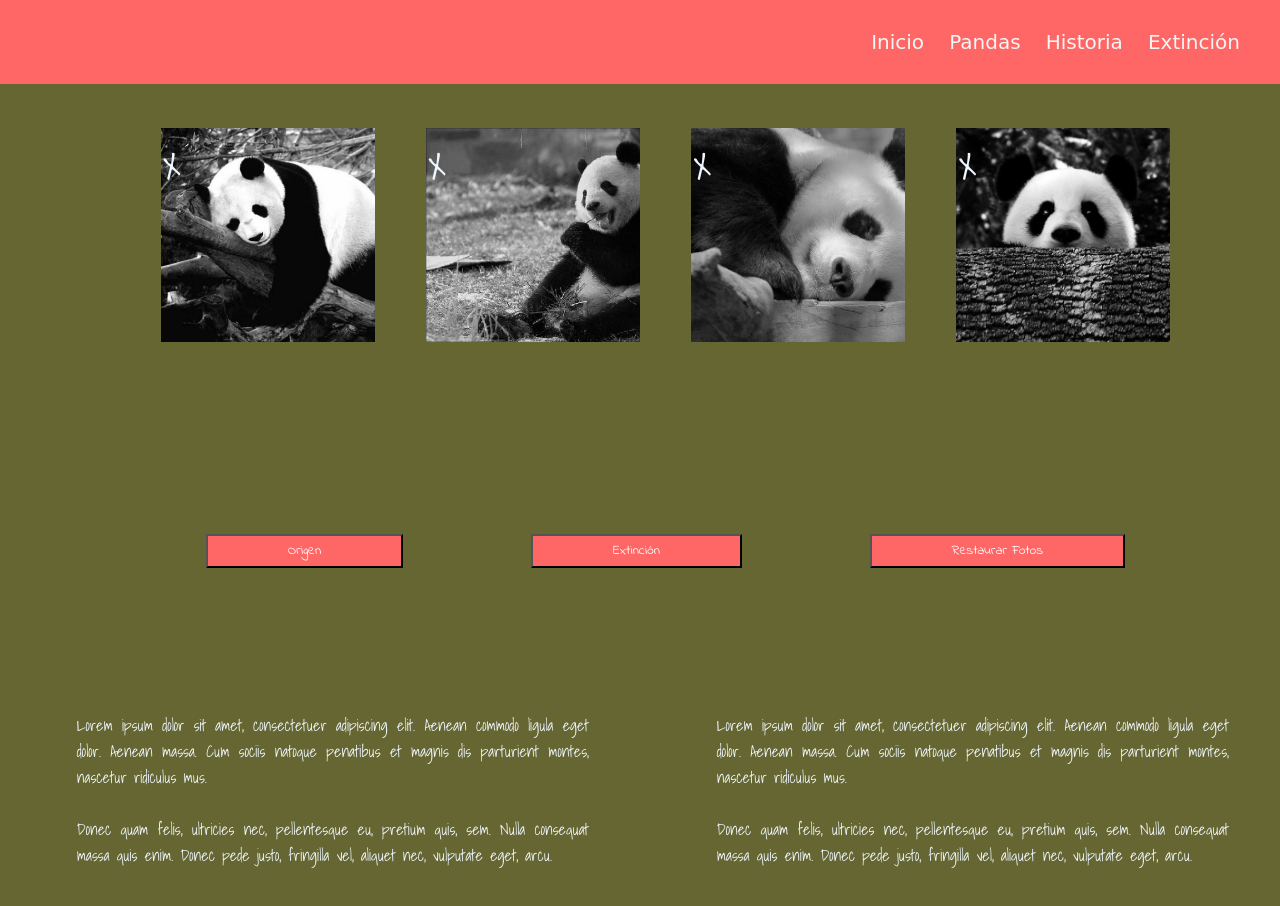
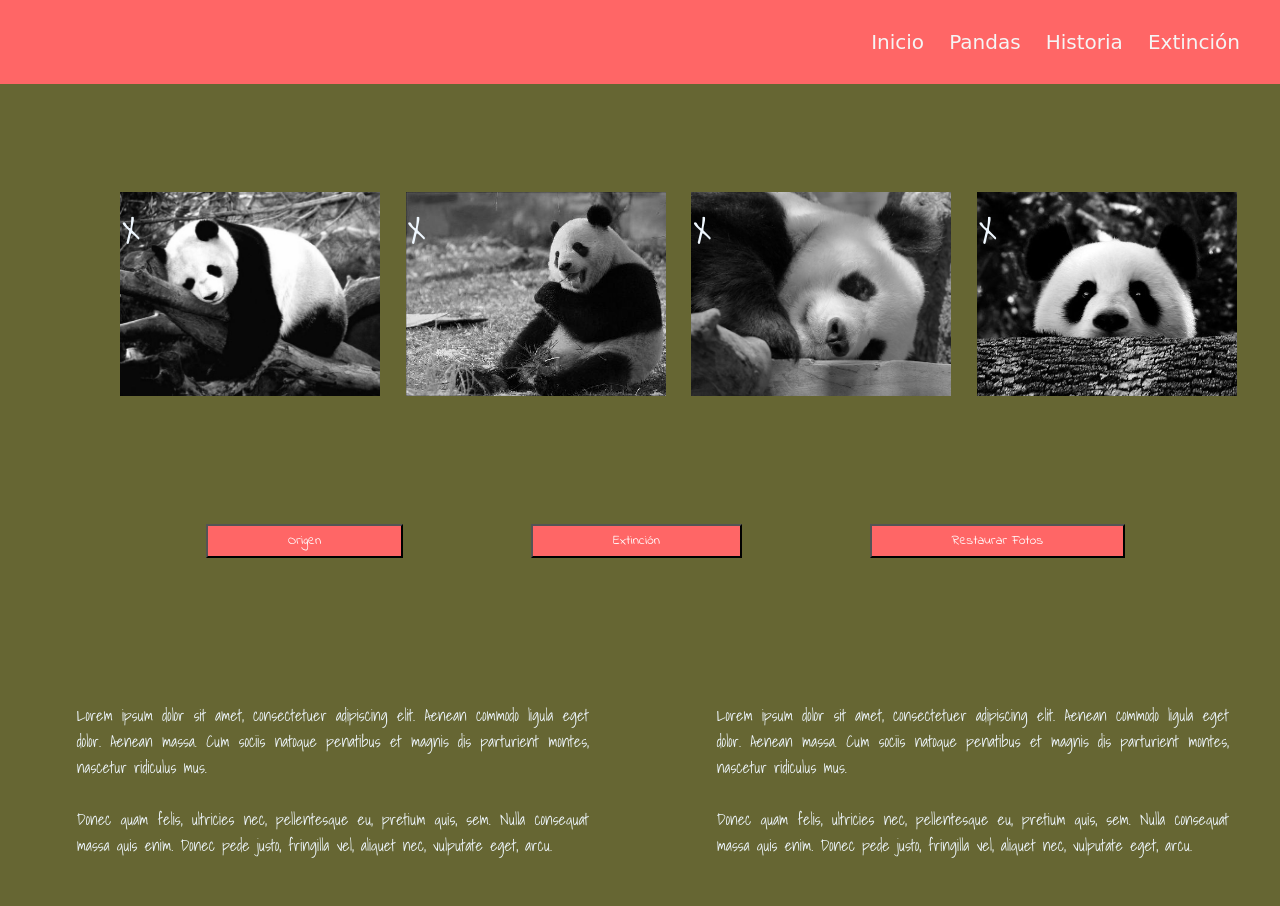
Before and after one commit to Nallelyht/flexbox-panda, a plain HTML site: page index.html in a window 1280 px wide. Shown: the top 906 px of the page. Drawn offline with Linux system fonts and the light colour scheme; a web font is replaced by a local one.

Commit message:
tabulacion y comentarios

```diff
--- a/assets/css/style.css
+++ b/assets/css/style.css
@@ -4,7 +4,6 @@ body{
 	background-color: #666633;
 	font-family: 'Shadows Into Light', cursive;
 }
-
 header {
 	position: fixed;
 	display: flex;
@@ -39,17 +38,17 @@ a:hover{
 	width: 100%;
 	margin: 5% 2%;
 }
-
 .imagen{
 	display: flex;
 	flex-wrap: wrap;
 	background: #6E6E6E;
-	margin: 5% 2%;
+	margin-top: 10%;
+	margin-left: 2%;
 	color: aliceblue;
 	padding: 2px;
 	font-size: 40px;
-	height: 210px;
-	width: 210px;
+	width: 20%;
+	height: 200px;
 }
 .panda1{
 	background-image:url(../img/panda1.jpg);
@@ -75,7 +74,6 @@ a:hover{
 	width: 100%;
 	height: 100%;
 }
-
 button{
 	background-color: #FF6666;
 	text-align: center;
--- a/index.html
+++ b/index.html
@@ -9,14 +9,14 @@
 	</head>
 	<body>
 		<header>
-			<div class="contenedorBarra">
+			<nav class="contenedorBarra">
 				<a>Inicio</a>
 				<a>Pandas</a>
 				<a>Historia</a>
 				<a>Extinción</a>
-			</div>
+			</nav>
 		</header>
-		<div class="contenedor">
+		<section class="contenedor">
 			<span class="cerrar imagen panda1">
 				x
 
@@ -30,22 +30,22 @@
 			<span class="cerrar imagen panda4">
 				x
 			</span>
-		</div>
-			<div class="contenedor">
-				<div class="botones">
+		</section>
+		<section class="contenedor">
+			<div class="botones">
 				<button type="submit" id="origen">Origen</button>
 				<button type="submit" id="extincion">Extinción</button>
 				<button type="submit" id="restaurar">Restaurar Fotos</button>
 			</div>
-		</div>
-		<div class="texto">
+		</section>
+		<section class="texto">
 			<p id="lorem1" class="lorem">
 				Lorem ipsum dolor sit amet, consectetuer adipiscing elit. Aenean commodo ligula eget dolor. Aenean massa. Cum sociis natoque penatibus et magnis dis parturient montes, nascetur ridiculus mus. <br><br> Donec quam felis, ultricies nec, pellentesque eu, pretium quis, sem. Nulla consequat massa quis enim. Donec pede justo, fringilla vel, aliquet nec, vulputate eget, arcu.
 			</p>
 			<p id="lorem2" class="lorem">
 				Lorem ipsum dolor sit amet, consectetuer  adipiscing elit. Aenean commodo ligula eget dolor. Aenean massa. Cum sociis natoque penatibus et magnis dis parturient montes, nascetur ridiculus mus. <br><br> Donec quam felis, ultricies nec, pellentesque eu, pretium quis, sem. Nulla consequat massa quis enim. Donec pede justo, fringilla vel, aliquet nec, vulputate eget, arcu.
 			</p>
-		</div>
+		</section>
 		<script type="text/javascript" src="assets/js/app.js"></script>
 	</body>
 </html>
```
Also changed, not shown: assets/js/app.js (+10 -23 lines).
